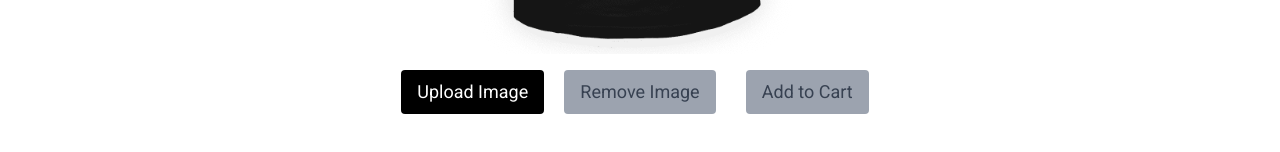
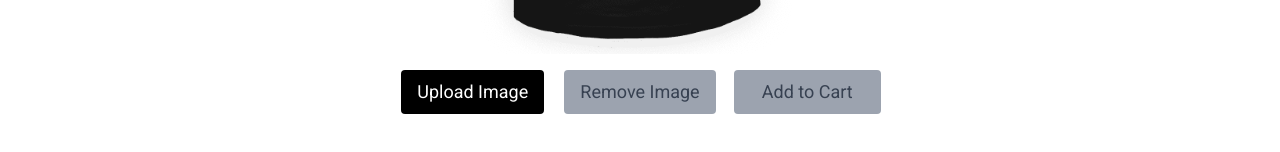
Before and after one commit to AliArif5781/React-Ecommerence-Website, a React (Vite) app: page /account-section/customize/1 in a window 1280 px wide. Shown: the part 610-762 px from the top of the page. Built offline with nearby package versions, Linux system fonts and the light colour scheme; no server answers; sample sign-in values are in the browser's storage.

Commit message:
ShirtCustomization

```diff
--- a/src/pages/ShirtCustomization.tsx
+++ b/src/pages/ShirtCustomization.tsx
@@ -135,7 +135,7 @@ const ShirtCustomization: React.FC = () => {
           )}
         </div>
       </div>
-      <div className="mt-4 grid grid-cols-1 sm:grid-cols-2 md:grid-cols-3 gap-4 justify-items-center items-center col-span-full">
+      <div className="mt-4 grid grid-cols-1 sm:grid-cols-2 md:grid-cols-3 gap-4 justify-items-center items-center col-span-full pb-5">
         <button
           onClick={triggerFileInput}
           className="px-4 py-2 text-sm md:text-base lg:text-lg bg-black text-white rounded"
@@ -163,7 +163,7 @@ const ShirtCustomization: React.FC = () => {
         </button>
         <button
           onClick={handleAddToCart}
-          className={`px-4 py-2 text-sm md:text-base lg:text-lg rounded transition ${
+          className={`px-7 py-2 text-sm md:text-base lg:text-lg rounded transition ${
             board
               ? "bg-green-500 text-white hover:bg-green-600"
               : "bg-gray-400 text-gray-700 cursor-not-allowed"
```
